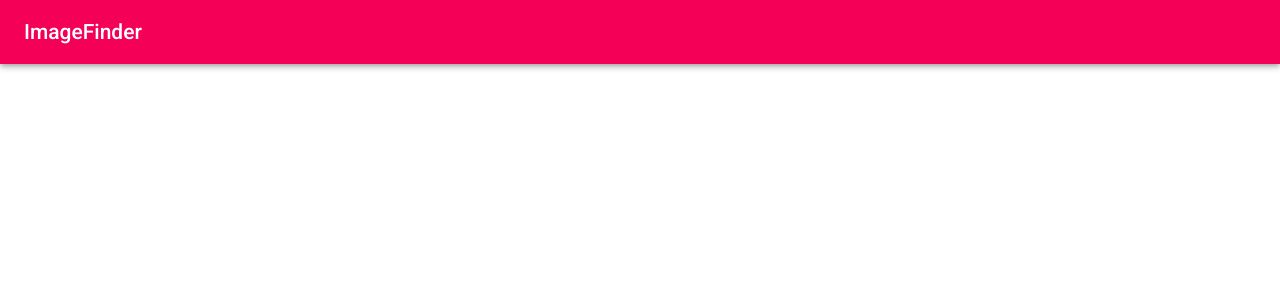
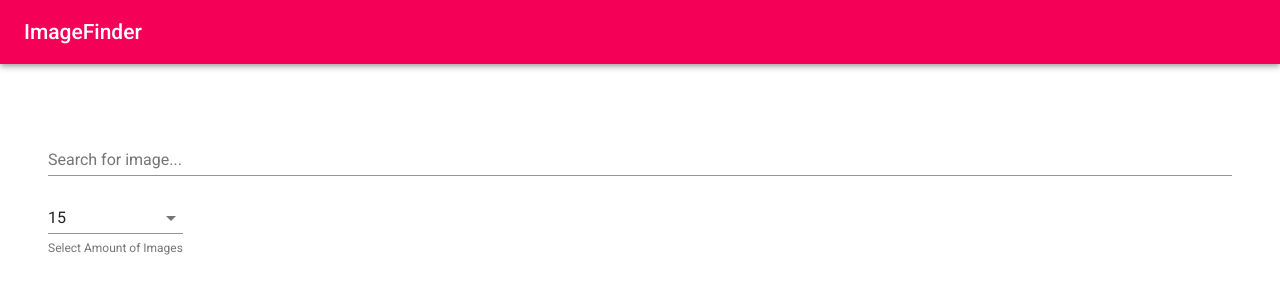
Before and after one commit to Noyha/image_finder_app, a React (Create React App) app: page / in a window 1280 px wide. Shown: the top 300 px of the page. Built offline with nearby package versions, Linux system fonts and the light colour scheme; the HTML template or start-up script is replaced by a standard one.

Commit message:
Search component

```diff
--- a/src/App.js
+++ b/src/App.js
@@ -1,11 +1,13 @@
 import React, { Component } from 'react';
 import NavBar from './navbar/NavBar';
+import Search from './search/Search'
 
 class App extends Component {
   render() {
     return (
       <div>
         <NavBar />
+        <Search />
       </div>
     );
   }
--- /dev/null
+++ b/src/search/Search.js
@@ -0,0 +1,50 @@
+import React, { Component } from 'react'
+import TextField from '@material-ui/core/TextField';
+import MenuItem from '@material-ui/core/MenuItem';
+
+class Search extends Component {
+  state = {
+    search_image: '',
+    amount: 15
+  }
+
+  handelInputChange = e => {
+    this.setState({ [e.target.name]: e.target.value })
+  }
+
+  handleAmountChange = e => {
+      this.setState({ [e.target.name]: e.target.value })
+  }
+
+  render() {
+    return (
+      <div className="container">
+        <TextField
+          name="search_image"
+          label="Search for image..."
+          type="search"
+          margin="normal"
+          fullWidth={true}
+          value={ this.state.search }
+          onChange={ this.handelInputChange }
+        />
+        <br/><br/>
+        <TextField
+            select
+            name="amount"
+            value={ this.state.amount }
+            onChange={ this.handleAmountChange }
+            helperText="Select Amount of Images"
+        >
+            <MenuItem value={5}>5</MenuItem>
+            <MenuItem value={10}>10</MenuItem>
+            <MenuItem value={15}>15</MenuItem>
+            <MenuItem value={30}>30</MenuItem>
+            <MenuItem value={50}>50</MenuItem>
+        </TextField>
+      </div>
+    )
+  }
+}
+
+export default Search
```
